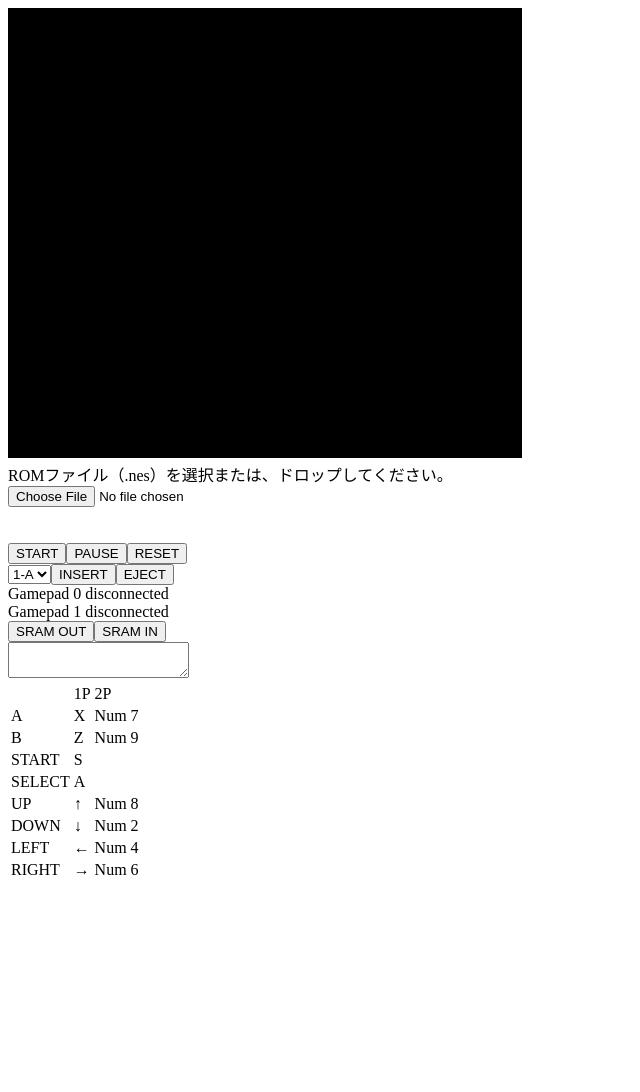
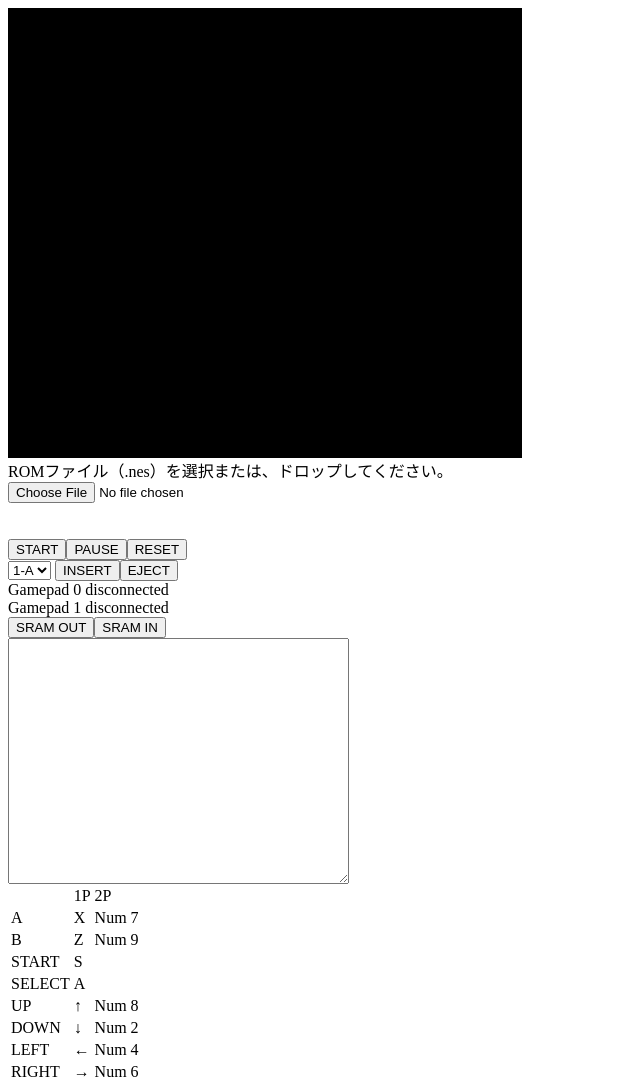
Before and after one commit to sairoutine/faithjs, a website: page public/index.html in a window 1280 px wide. Shown: the whole page, without its empty margins (0-640 px from the left). Before the commit the page ends 890 px from the top, so only its background shows below. Drawn offline with Linux system fonts and the light colour scheme.

Commit message:
refactor: index.html

```diff
--- a/public/index.html
+++ b/public/index.html
@@ -1,51 +1,53 @@
-<!DOCTYPE html>
 <html lang="ja">
 <head>
-<meta http-equiv="content-type" content="text/html; charset=UTF-8">
 	<title>FaithJS</title>
-<meta http-equiv="Content-Script-Type" content="text/javascript">
-<script type="text/javascript" src="js/FC.js"></script>
-<script type="text/javascript" src="js/FCMain.js"></script>
 </head>
 <body>
-<!--[if IE ]>
-<div id="sitemix_user_contents">
-<![endif]-->
+	<div id="main_screen">
+		<canvas id="canvas0" width="256" height="224" style="border:1px solid black; width:512px; height:448px;">
+			Unsupported CANVAS
+		</canvas>
+	</div>
 
-
-<div id="main_screen">
-<canvas id="canvas0" width="256" height="224" style="border:1px solid black; width:512px; height:448px;">Unsupported CANVAS</canvas>
-</div>
-<div class="alignC">
 	<span id="usefileapi">
 		ROMファイル（.nes）を選択または、ドロップしてください。<br>
 		<input type="file" id="file">
 	</span>
 	<br>
+
 	<span id="rom_filename"></span><br>
 	<span id="disk_filename"></span><br>
+
 	<button id="start">START</button><button id="pause">PAUSE</button><button id="reset">RESET</button><br>
-<span id="diskside"></span><select id="diskselect">
+
+	<span id="diskside"></span>
+	<select id="diskselect">
 		<option value="0">1-A</option>
 		<option value="1">1-B</option>
 		<option value="2">2-A</option>
 		<option value="3">2-B</option>
-</select><button id="insert">INSERT</button><button id="eject">EJECT</button><br>
+	</select>
+
+	<button id="insert">INSERT</button><button id="eject">EJECT</button><br>
+
 	<span id="pad0state"></span><br>
 	<span id="pad1state"></span><br>
+
 	<button id="sramout">SRAM OUT</button><button id="sramin">SRAM IN</button><br>
-<textarea id="sramdata"></textarea>
-<table class="BT_table alignC">
-<tr><td class="BT_td"></td><td class="BT_td">1P</td><td class="BT_td">2P</td></tr>
-<tr><td class="BT_td">A</td><td class="BT_td">X</td><td class="BT_td">Num&nbsp;7</td></tr>
-<tr><td class="BT_td">B</td><td class="BT_td">Z</td><td class="BT_td">Num&nbsp;9</td></tr>
-<tr><td class="BT_td">START</td><td class="BT_td">S</td><td class="BT_td"></td></tr>
-<tr><td class="BT_td">SELECT</td><td class="BT_td">A</td><td class="BT_td"></td></tr>
-<tr><td class="BT_td">UP</td><td class="BT_td">↑</td><td class="BT_td">Num&nbsp;8</td></tr>
-<tr><td class="BT_td">DOWN</td><td class="BT_td">↓</td><td class="BT_td">Num&nbsp;2</td></tr>
-<tr><td class="BT_td">LEFT</td><td class="BT_td">←</td><td class="BT_td">Num&nbsp;4</td></tr>
-<tr><td class="BT_td">RIGHT</td><td class="BT_td">→</td><td class="BT_td">Num&nbsp;6</td></tr>
+	<textarea id="sramdata" rows="16" cols="40"></textarea>
+
+	<table>
+		<tr><td></td><td>1P</td><td>2P</td></tr>
+		<tr><td>A</td><td>X</td><td>Num&nbsp;7</td></tr>
+		<tr><td>B</td><td>Z</td><td>Num&nbsp;9</td></tr>
+		<tr><td>START</td><td>S</td><td></td></tr>
+		<tr><td>SELECT</td><td>A</td><td></td></tr>
+		<tr><td>UP</td><td>↑</td><td>Num&nbsp;8</td></tr>
+		<tr><td>DOWN</td><td>↓</td><td>Num&nbsp;2</td></tr>
+		<tr><td>LEFT</td><td>←</td><td>Num&nbsp;4</td></tr>
+		<tr><td>RIGHT</td><td>→</td><td>Num&nbsp;6</td></tr>
 	</table>
-</div>
+	<script type="text/javascript" src="js/FC.js"></script>
+	<script type="text/javascript" src="js/FCMain.js"></script>
 </body>
 </html>
```
Lines whose indentation alone changed are shown as unchanged.
